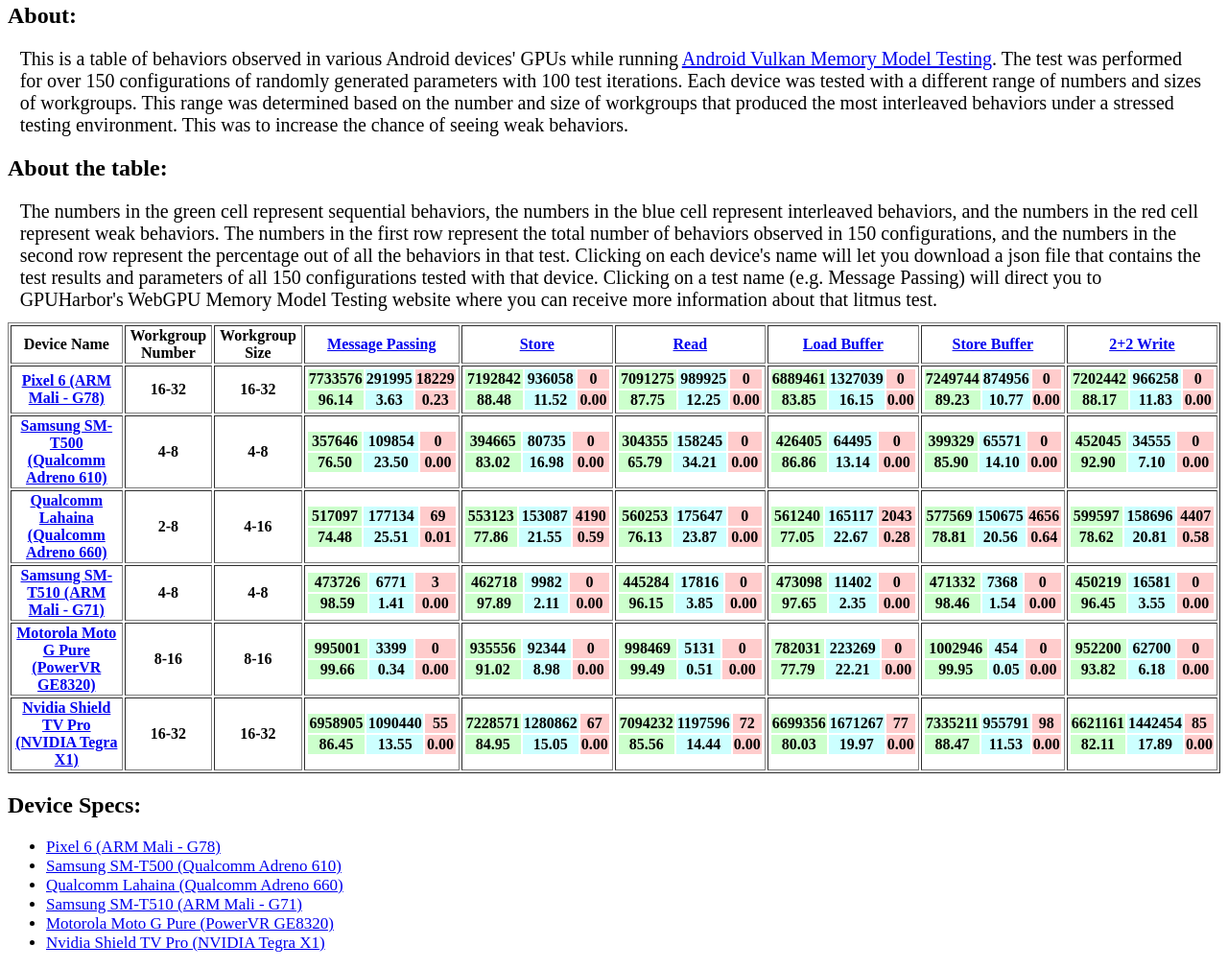
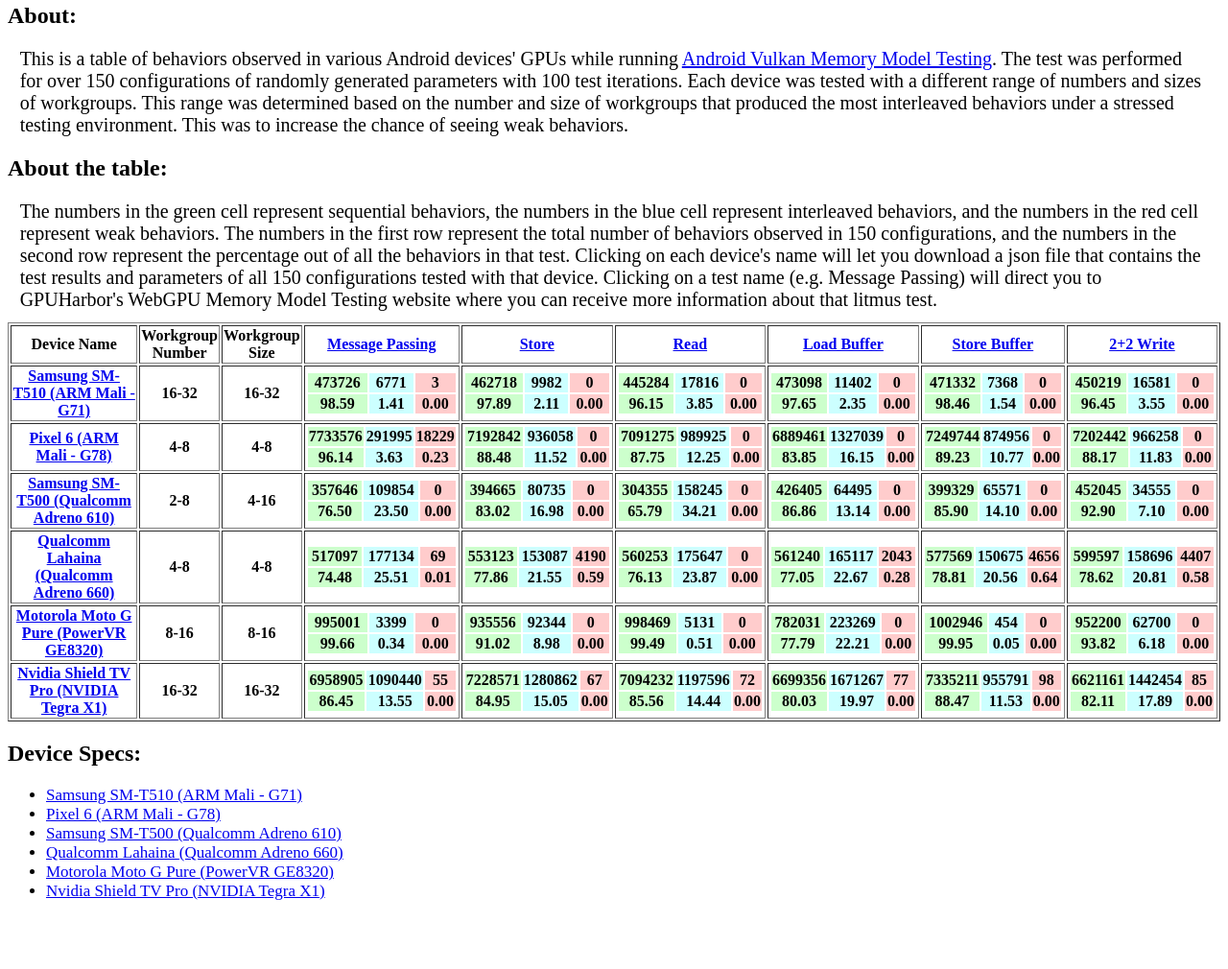
Before and after one commit to MangoShip/Android-Vulkan-Result-Gallery, a plain HTML site: page index.html in a window 1280 px wide. Shown: the part 84-1094 px from the top of the page at 96% size. After the commit the page ends 1040 px from the top, so only its background shows below. Drawn offline with Linux system fonts and the light colour scheme.

Commit message:
Fixed device order misdisplaying

```diff
--- a/index.html
+++ b/index.html
@@ -26,8 +26,8 @@
     <table class="table" id="table" border = "1">
         <tr>
             <th class="deviceColumn">Device Name</th>
-            <th class="testColumn">Workgroup Number</th>
-            <th class="testColumn">Workgroup Size</th>
+            <th class="workgroupColumn">Workgroup Number</th>
+            <th class="workgroupColumn">Workgroup Size</th>
             <th class="testColumn"><a href="https://gpuharbor.ucsc.edu/webgpu-mem-testing/tests/message-passing/">Message Passing</a></th>
             <th class="testColumn"><a href="https://gpuharbor.ucsc.edu/webgpu-mem-testing/tests/store/">Store</a></th>
             <th class="testColumn"><a href="https://gpuharbor.ucsc.edu/webgpu-mem-testing/tests/read/">Read</a></th>
@@ -35,9 +35,22 @@
             <th class="testColumn"><a href="https://gpuharbor.ucsc.edu/webgpu-mem-testing/tests/store-buffer/">Store Buffer</a></th>
             <th class="testColumn"><a href="https://gpuharbor.ucsc.edu/webgpu-mem-testing/tests/2-plus-2-write/">2+2 Write</a></th>
         </tr>
+        <tr id = "Samsung SM-T510 (ARM Mali - G71)"></tr>
+        <tr id = "Pixel 6 (ARM Mali - G78)"></tr>
+        <tr id = "Samsung SM-T500 (Qualcomm Adreno 610)"></tr>
+        <tr id = "Qualcomm Lahaina (Qualcomm Adreno 660)"></tr>
+        <tr id = "Motorola Moto G Pure (PowerVR GE8320)"></tr>
+        <tr id = "Nvidia Shield TV Pro (NVIDIA Tegra X1)"></tr>
     </table>
     <h2>Device Specs:</h2>
-    <ul class="deviceLink" id="deviceSpecs"></ul>
+    <ul class="deviceLink" id="deviceSpecs">
+        <li><a href="https://www.notebookcheck.net/ARM-Mali-G71-MP2-GPU.273124.0.html">Samsung SM-T510 (ARM Mali - G71)</a></li>
+        <li><a href="https://www.notebookcheck.net/ARM-Mali-G78-MP20-GPU-Benchmarks-and-Specs.581804.0.html">Pixel 6 (ARM Mali - G78)</a></li>
+        <li><a href="https://www.notebookcheck.net/Qualcomm-Adreno-610-GPU-Benchmarks-and-Specs.434054.0.html">Samsung SM-T500 (Qualcomm Adreno 610)</a></li>
+        <li><a href="https://www.notebookcheck.net/Qualcomm-Adreno-660-GPU-Benchmarks-and-Specs.513908.0.html">Qualcomm Lahaina (Qualcomm Adreno 660)</a></li>
+        <li><a href="https://www.notebookcheck.net/PowerVR-GE8320-Graphics-Card-Benchmarks-and-Specs.372646.0.html">Motorola Moto G Pure (PowerVR GE8320)</a></li>
+        <li><a href="https://www.notebookcheck.net/NVIDIA-Tegra-X1-SoC-for-Tablets-Processor-Specs-and-Benchmarks.137102.0.html">Nvidia Shield TV Pro (NVIDIA Tegra X1)</a></li>
+    </ul>
     <script src="main.js"></script>
 </body>
 
--- a/main.js
+++ b/main.js
@@ -1,11 +1,4 @@
-const resultFiles = ["Pixel 6 (ARM Mali - G78)", "Samsung SM-T500 (Qualcomm Adreno 610)", "Qualcomm Lahaina (Qualcomm Adreno 660)", "Samsung SM-T510 (ARM Mali - G71)", "Motorola Moto G Pure (PowerVR GE8320)", "Nvidia Shield TV Pro (NVIDIA Tegra X1)"];
-
-const deviceSpecLink = ["https://www.notebookcheck.net/ARM-Mali-G78-MP20-GPU-Benchmarks-and-Specs.581804.0.html",
-                        "https://www.notebookcheck.net/Qualcomm-Adreno-610-GPU-Benchmarks-and-Specs.434054.0.html",
-                        "https://www.notebookcheck.net/Qualcomm-Adreno-660-GPU-Benchmarks-and-Specs.513908.0.html",
-                        "https://www.notebookcheck.net/ARM-Mali-G71-MP2-GPU.273124.0.html",
-                        "https://www.notebookcheck.net/PowerVR-GE8320-Graphics-Card-Benchmarks-and-Specs.372646.0.html",
-                        "https://www.notebookcheck.net/NVIDIA-Tegra-X1-SoC-for-Tablets-Processor-Specs-and-Benchmarks.137102.0.html"];
+const resultFiles = ["Samsung SM-T510 (ARM Mali - G71)", "Pixel 6 (ARM Mali - G78)", "Samsung SM-T500 (Qualcomm Adreno 610)", "Qualcomm Lahaina (Qualcomm Adreno 660)", "Motorola Moto G Pure (PowerVR GE8320)", "Nvidia Shield TV Pro (NVIDIA Tegra X1)"];
 
 const litmusTest = ["Message Passing Default", "Store Default", "Read Default",
                     "Load Buffer Default", "Store Buffer Default", "2+2 Write Default"];
@@ -17,9 +10,6 @@ const workgroupSize = [[16,32], [4,8], [4,16], [4,8], [8,16], [16,32]];
 const cellColor = ["#CCFFCC", "#CCFFFF", "#FFCCCC"];
 
 function main() {
-
-    var table = document.getElementById("table");
-    var testCount = 0;
 
     resultFiles.forEach(resultFile => {
         var fileName = "./results/" + resultFile + ".json";
@@ -58,7 +48,7 @@ function main() {
                     })
                 }
 
-                var tr = document.createElement('tr');
+                var tr = document.getElementById(resultFile);
                 var th = document.createElement('th');
 
                 // Add device column
@@ -67,21 +57,23 @@ function main() {
                 th.innerHTML = resultLink + resultFile + "</a>";
                 tr.appendChild(th);
 
+                var index = resultFiles.findIndex(name => name === resultFile);
+
                 // Add workgroup number column
-                var minWorkgroupNum = workgroupNum[testCount][0];
-                var maxWorkgroupNum = workgroupNum[testCount][1];
+                var minWorkgroupNum = workgroupNum[index][0];
+                var maxWorkgroupNum = workgroupNum[index][1];
                 var workgroupNumRange = document.createTextNode(minWorkgroupNum + "-" + maxWorkgroupNum);
                 th = document.createElement('th');
-                th.setAttribute('class', 'testColumn');
+                th.setAttribute('class', 'workgroupColumn');
                 th.appendChild(workgroupNumRange);
                 tr.appendChild(th);
 
                 // Add workgroup size column
-                var minWorkgroupSize = workgroupSize[testCount][0];
-                var maxWorkgroupSize = workgroupSize[testCount][1];
+                var minWorkgroupSize = workgroupSize[index][0];
+                var maxWorkgroupSize = workgroupSize[index][1];
                 var workgroupSizeRange = document.createTextNode(minWorkgroupSize + "-" + maxWorkgroupSize);
                 th = document.createElement('th');
-                th.setAttribute('class', 'testColumn');
+                th.setAttribute('class', 'workgroupColumn');
                 th.appendChild(workgroupSizeRange);
                 tr.appendChild(th);
 
@@ -131,19 +123,6 @@ function main() {
                     th.appendChild(nestedTable)
                     tr.appendChild(th);
                 })
-                table.appendChild(tr);
-
-                // Add device spec link
-                var deviceSpecs = document.getElementById('deviceSpecs');
-
-                var listElement = document.createElement('li');
-                var deviceLink =  "<a href=\"" + deviceSpecLink[testCount] + "\">";
-
-                listElement.innerHTML = deviceLink + resultFile + "</a>";
-                deviceSpecs.appendChild(listElement);
-
-
-                testCount++;
             })
             .catch((error) => {
                 console.error(error);
--- a/stylesheet.css
+++ b/stylesheet.css
@@ -20,6 +20,10 @@
     width: 20%;
 }
 
+.workgroupColumn {
+    width: 5%;
+}
+
 .testColumn {
     width: 10%;
 }
```
